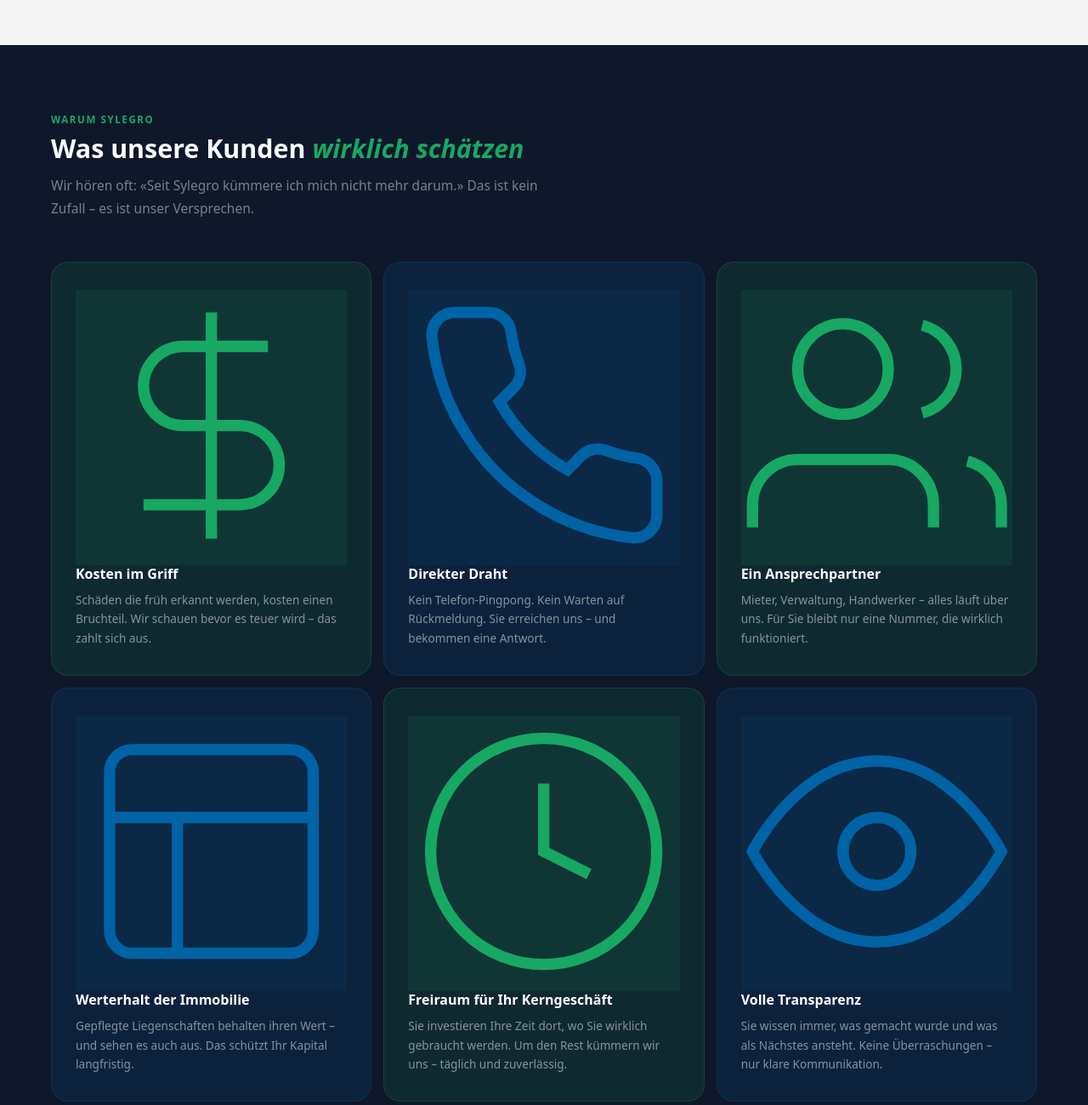
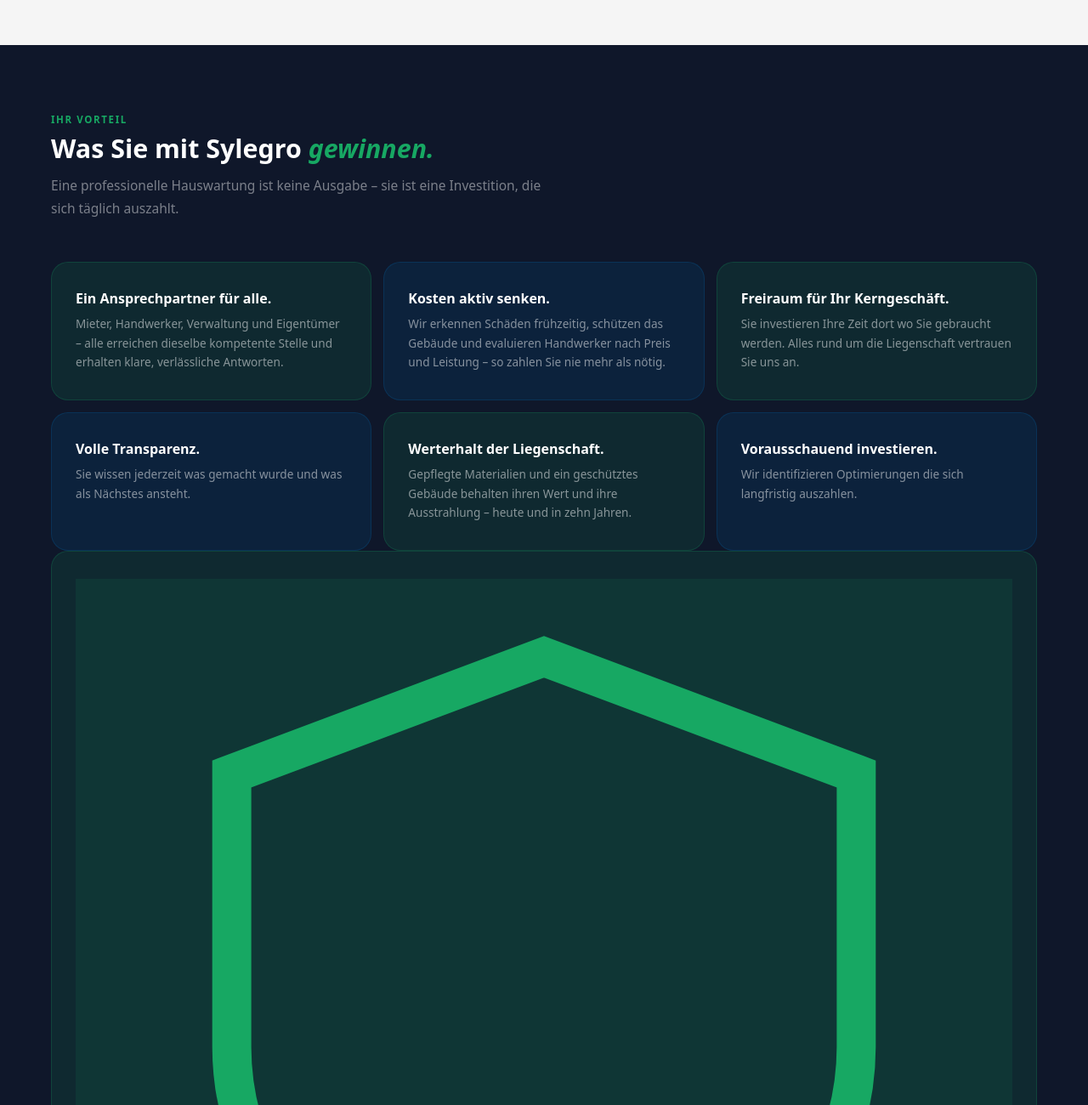
Before and after one commit to Sylegro/sylegro-website, a plain HTML site: page hauswartung.html in a window 1280 px wide. Shown: the part 2680-3980 px from the top of the page at 85% size. Drawn offline with Linux system fonts and the light colour scheme; a web font is replaced by a local one.

Commit message:
Update hauswartung.html

```diff
--- a/hauswartung.html
+++ b/hauswartung.html
@@ -391,57 +391,40 @@
   <!-- VORTEILE -->
   <section class="vorteile reveal">
     <div class="vorteile-inner">
-      <span class="section-label">Warum Sylegro</span>
-      <h2 class="section-title">Was unsere Kunden <em>wirklich schätzen</em></h2>
-      <p class="section-desc">Wir hören oft: «Seit Sylegro kümmere ich mich nicht mehr darum.» Das ist kein Zufall – es ist unser Versprechen.</p>
+      <span class="section-label">Ihr Vorteil</span>
+      <h2 class="section-title">Was Sie mit Sylegro <em>gewinnen.</em></h2>
+      <p class="section-desc">Eine professionelle Hauswartung ist keine Ausgabe – sie ist eine Investition, die sich täglich auszahlt.</p>
       <div class="vt-grid">
 
         <div class="vt-card">
-          <div class="vt-icon" style="background:rgba(23,168,99,0.1);">
-            <svg viewBox="0 0 24 24" fill="none" stroke="#17A863"><path d="M12 2v20M17 5H9.5a3.5 3.5 0 0 0 0 7h5a3.5 3.5 0 0 1 0 7H6"/></svg>
-          </div>
-          <p class="vt-title">Kosten im Griff</p>
-          <p class="vt-text">Schäden die früh erkannt werden, kosten einen Bruchteil. Wir schauen bevor es teuer wird – das zahlt sich aus.</p>
+          <p class="vt-title">Ein Ansprechpartner für alle.</p>
+          <p class="vt-text">Mieter, Handwerker, Verwaltung und Eigentümer – alle erreichen dieselbe kompetente Stelle und erhalten klare, verlässliche Antworten.</p>
         </div>
 
         <div class="vt-card">
-          <div class="vt-icon" style="background:rgba(0,99,165,0.09);">
-            <svg viewBox="0 0 24 24" fill="none" stroke="#0063A5"><path d="M22 16.92v3a2 2 0 0 1-2.18 2 19.8 19.8 0 0 1-8.63-3.07 19.5 19.5 0 0 1-6-6 19.8 19.8 0 0 1-3.07-8.67A2 2 0 0 1 4.11 2h3a2 2 0 0 1 2 1.72c.127.96.361 1.903.7 2.81a2 2 0 0 1-.45 2.11L8.09 9.91a16 16 0 0 0 6 6l1.27-1.27a2 2 0 0 1 2.11-.45c.907.339 1.85.573 2.81.7A2 2 0 0 1 22 16.92z"/></svg>
-          </div>
-          <p class="vt-title">Direkter Draht</p>
-          <p class="vt-text">Kein Telefon-Pingpong. Kein Warten auf Rückmeldung. Sie erreichen uns – und bekommen eine Antwort.</p>
+          <p class="vt-title">Kosten aktiv senken.</p>
+          <p class="vt-text">Wir erkennen Schäden frühzeitig, schützen das Gebäude und evaluieren Handwerker nach Preis und Leistung – so zahlen Sie nie mehr als nötig.</p>
         </div>
 
         <div class="vt-card">
-          <div class="vt-icon" style="background:rgba(23,168,99,0.1);">
-            <svg viewBox="0 0 24 24" fill="none" stroke="#17A863"><path d="M17 21v-2a4 4 0 0 0-4-4H5a4 4 0 0 0-4 4v2"/><circle cx="9" cy="7" r="4"/><path d="M23 21v-2a4 4 0 0 0-3-3.87M16 3.13a4 4 0 0 1 0 7.75"/></svg>
-          </div>
-          <p class="vt-title">Ein Ansprechpartner</p>
-          <p class="vt-text">Mieter, Verwaltung, Handwerker – alles läuft über uns. Für Sie bleibt nur eine Nummer, die wirklich funktioniert.</p>
+          <p class="vt-title">Freiraum für Ihr Kerngeschäft.</p>
+          <p class="vt-text">Sie investieren Ihre Zeit dort wo Sie gebraucht werden. Alles rund um die Liegenschaft vertrauen Sie uns an.</p>
         </div>
 
         <div class="vt-card">
-          <div class="vt-icon" style="background:rgba(0,99,165,0.09);">
-            <svg viewBox="0 0 24 24" fill="none" stroke="#0063A5"><rect x="3" y="3" width="18" height="18" rx="2"/><path d="M3 9h18M9 21V9"/></svg>
-          </div>
-          <p class="vt-title">Werterhalt der Immobilie</p>
-          <p class="vt-text">Gepflegte Liegenschaften behalten ihren Wert – und sehen es auch aus. Das schützt Ihr Kapital langfristig.</p>
+          <p class="vt-title">Volle Transparenz.</p>
+          <p class="vt-text">Sie wissen jederzeit was gemacht wurde und was als Nächstes ansteht.</p>
         </div>
 
         <div class="vt-card">
-          <div class="vt-icon" style="background:rgba(23,168,99,0.1);">
-            <svg viewBox="0 0 24 24" fill="none" stroke="#17A863"><circle cx="12" cy="12" r="10"/><polyline points="12 6 12 12 16 14"/></svg>
-          </div>
-          <p class="vt-title">Freiraum für Ihr Kerngeschäft</p>
-          <p class="vt-text">Sie investieren Ihre Zeit dort, wo Sie wirklich gebraucht werden. Um den Rest kümmern wir uns – täglich und zuverlässig.</p>
+          <p class="vt-title">Werterhalt der Liegenschaft.</p>
+          <p class="vt-text">Gepflegte Materialien und ein geschütztes Gebäude behalten ihren Wert und ihre Ausstrahlung – heute und in zehn Jahren.</p>
         </div>
 
         <div class="vt-card">
-          <div class="vt-icon" style="background:rgba(0,99,165,0.09);">
-            <svg viewBox="0 0 24 24" fill="none" stroke="#0063A5"><path d="M1 12s4-8 11-8 11 8 11 8-4 8-11 8-11-8-11-8z"/><circle cx="12" cy="12" r="3"/></svg>
-          </div>
-          <p class="vt-title">Volle Transparenz</p>
-          <p class="vt-text">Sie wissen immer, was gemacht wurde und was als Nächstes ansteht. Keine Überraschungen – nur klare Kommunikation.</p>
+          <p class="vt-title">Vorausschauend investieren.</p>
+          <p class="vt-text">Wir identifizieren Optimierungen die sich langfristig auszahlen.</p>
+        </div>
         </div>
 
         <div class="vt-card">
```
